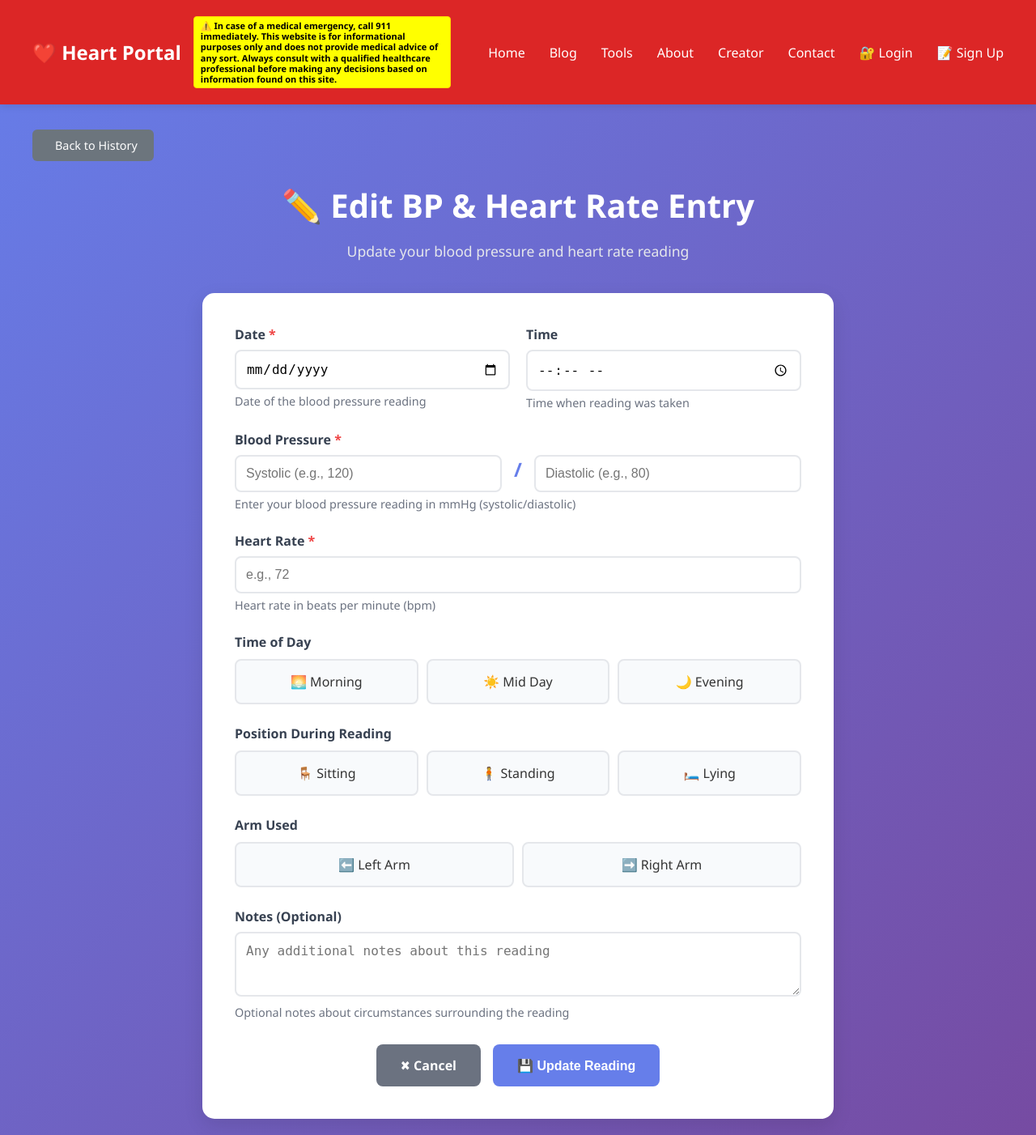
After one commit to rwreynolds/Heart-Portal-Main, a Flask app: template BP-Monitor/templates/edit_entry.html in a window 1280 px wide. The commit adds this page. Shown: the whole page at 81% size. Run offline with Flask 3, Linux system fonts and the light colour scheme; the template is opened without the code that fills it, so the values that code supplies are empty; some libraries are stand-ins or nearby versions.

Commit message:
Add edit and delete functionality to BP Monitor
- Add get_entry_by_id, update_entry, delete_entry functions to database.py
- Add /edit_entry/<id> and /delete_entry/<id> routes to app.py
- Create edit_entry.html template with pre-populated form
- Update history.html with Actions column containing edit/delete buttons
- Add CSS styling for action buttons (blue edit, red delete)
- Averages automatically recalculate after edits/deletes

```diff
--- a/BP-Monitor/app.py
+++ b/BP-Monitor/app.py
@@ -20,7 +20,8 @@ from database import (
     init_bp_database, get_db_connection, release_connection,
     get_settings, get_today_entries, get_recent_entries,
     add_bp_entry, get_bp_history, get_total_entries_count,
-    get_entries_since, update_settings
+    get_entries_since, update_settings, get_entry_by_id,
+    update_entry, delete_entry
 )
 
 app = Flask(__name__)
@@ -149,6 +150,80 @@ def add_entry():
     current_time = datetime.now().strftime('%H:%M')
 
     return render_template('add_entry.html', today=today, current_time=current_time)
+
+@app.route('/edit_entry/<int:entry_id>', methods=['GET', 'POST'])
+def edit_entry(entry_id):
+    current_user = get_current_user()
+    if not current_user:
+        main_app_url = get_main_app_url()
+        return redirect(f"{main_app_url}/login?next={quote(request.url, safe='')}")
+
+    conn = get_db()
+
+    if request.method == 'POST':
+        date = request.form['date']
+        time = request.form['time']
+        systolic = int(request.form['systolic'])
+        diastolic = int(request.form['diastolic'])
+        heart_rate = request.form['heart_rate']
+        time_of_day = request.form.get('time_of_day', 'morning')
+        position = request.form['position']
+        arm = request.form['arm']
+        notes = request.form['notes']
+
+        # Validate blood pressure values
+        if systolic < 50 or systolic > 300:
+            flash('Systolic pressure must be between 50-300 mmHg', 'error')
+            return redirect(url_for('edit_entry', entry_id=entry_id))
+
+        if diastolic < 30 or diastolic > 200:
+            flash('Diastolic pressure must be between 30-200 mmHg', 'error')
+            return redirect(url_for('edit_entry', entry_id=entry_id))
+
+        if systolic <= diastolic:
+            flash('Systolic pressure must be higher than diastolic pressure', 'error')
+            return redirect(url_for('edit_entry', entry_id=entry_id))
+
+        # Validate heart rate if provided
+        if heart_rate and (int(heart_rate) < 30 or int(heart_rate) > 250):
+            flash('Heart rate must be between 30-250 bpm', 'error')
+            return redirect(url_for('edit_entry', entry_id=entry_id))
+
+        success = update_entry(conn, entry_id, date, time, systolic, diastolic,
+                               int(heart_rate) if heart_rate else None,
+                               time_of_day, position, arm, notes)
+
+        if success:
+            flash('Blood pressure entry updated successfully!', 'success')
+            return redirect(url_for('history'))
+        else:
+            flash('Error updating entry', 'error')
+            return redirect(url_for('edit_entry', entry_id=entry_id))
+
+    # GET request - show form with existing data
+    entry = get_entry_by_id(conn, entry_id)
+    if not entry:
+        flash('Entry not found', 'error')
+        return redirect(url_for('history'))
+
+    return render_template('edit_entry.html', entry=entry)
+
+@app.route('/delete_entry/<int:entry_id>', methods=['POST'])
+def delete_entry_route(entry_id):
+    current_user = get_current_user()
+    if not current_user:
+        main_app_url = get_main_app_url()
+        return redirect(f"{main_app_url}/login?next={quote(request.url, safe='')}")
+
+    conn = get_db()
+    success = delete_entry(conn, entry_id)
+
+    if success:
+        flash('Blood pressure entry deleted successfully!', 'success')
+    else:
+        flash('Error deleting entry', 'error')
+
+    return redirect(url_for('history'))
 
 @app.route('/history')
 def history():
--- /dev/null
+++ b/BP-Monitor/templates/edit_entry.html
@@ -0,0 +1,445 @@
+{% extends "base.html" %}
+
+{% block title %}Edit Blood Pressure - Heart Portal{% endblock %}
+
+{% block additional_css %}
+<style>
+.main-content {
+    padding: 40px 0;
+}
+
+.page-header {
+    text-align: center;
+    margin-bottom: 40px;
+}
+
+.page-header h1 {
+    color: white;
+    font-size: 2.5rem;
+    margin-bottom: 10px;
+}
+
+.page-header p {
+    color: #e5e7eb;
+    font-size: 1.1rem;
+}
+
+.form-card {
+    background: white;
+    border-radius: 15px;
+    padding: 40px;
+    box-shadow: 0 8px 25px rgba(0,0,0,0.1);
+    max-width: 700px;
+    margin: 0 auto;
+}
+
+.form-group {
+    margin-bottom: 25px;
+}
+
+.form-group label {
+    display: block;
+    margin-bottom: 8px;
+    font-weight: bold;
+    color: #374151;
+}
+
+.form-group input,
+.form-group select,
+.form-group textarea {
+    width: 100%;
+    padding: 12px;
+    border: 2px solid #e5e7eb;
+    border-radius: 8px;
+    font-size: 16px;
+    transition: border-color 0.3s ease;
+    box-sizing: border-box;
+}
+
+.form-group input:focus,
+.form-group select:focus,
+.form-group textarea:focus {
+    outline: none;
+    border-color: #667eea;
+    box-shadow: 0 0 0 3px rgba(102, 126, 234, 0.1);
+}
+
+.form-group textarea {
+    height: 80px;
+    resize: vertical;
+}
+
+.form-grid {
+    display: grid;
+    grid-template-columns: 1fr 1fr;
+    gap: 20px;
+}
+
+.form-triple {
+    display: grid;
+    grid-template-columns: 1fr 20px 1fr;
+    gap: 10px;
+    align-items: end;
+}
+
+.bp-separator {
+    display: flex;
+    align-items: center;
+    justify-content: center;
+    font-size: 1.5rem;
+    font-weight: bold;
+    color: #667eea;
+    margin-bottom: 12px;
+}
+
+.btn {
+    padding: 15px 30px;
+    border: none;
+    border-radius: 8px;
+    text-decoration: none;
+    font-weight: bold;
+    font-size: 16px;
+    transition: all 0.3s ease;
+    cursor: pointer;
+    display: inline-block;
+    text-align: center;
+}
+
+.btn-primary {
+    background: #667eea;
+    color: white;
+}
+
+.btn-primary:hover {
+    background: #5a67d8;
+}
+
+.btn-secondary {
+    background: #6b7280;
+    color: white;
+}
+
+.btn-secondary:hover {
+    background: #4b5563;
+}
+
+.form-actions {
+    display: flex;
+    gap: 15px;
+    justify-content: center;
+    margin-top: 30px;
+}
+
+.position-options {
+    display: grid;
+    grid-template-columns: repeat(auto-fit, minmax(120px, 1fr));
+    gap: 10px;
+    margin-top: 10px;
+}
+
+.position-option {
+    background: #f8fafc;
+    border: 2px solid #e5e7eb;
+    border-radius: 8px;
+    padding: 15px 10px;
+    text-align: center;
+    cursor: pointer;
+    transition: all 0.3s;
+}
+
+.position-option:hover,
+.position-option.selected {
+    border-color: #667eea;
+    background: #eff6ff;
+}
+
+.arm-options {
+    display: grid;
+    grid-template-columns: 1fr 1fr;
+    gap: 10px;
+    margin-top: 10px;
+}
+
+.arm-option {
+    background: #f8fafc;
+    border: 2px solid #e5e7eb;
+    border-radius: 8px;
+    padding: 15px;
+    text-align: center;
+    cursor: pointer;
+    transition: all 0.3s;
+}
+
+.arm-option:hover,
+.arm-option.selected {
+    border-color: #667eea;
+    background: #eff6ff;
+}
+
+.required {
+    color: #ef4444;
+}
+
+.input-help {
+    font-size: 0.9rem;
+    color: #6b7280;
+    margin-top: 5px;
+}
+
+.back-link {
+    display: inline-flex;
+    align-items: center;
+    gap: 8px;
+    color: white;
+    text-decoration: none;
+    margin-bottom: 20px;
+    transition: color 0.3s;
+}
+
+.back-link:hover {
+    color: #fecaca;
+}
+
+@media (max-width: 768px) {
+    .form-grid,
+    .form-triple {
+        grid-template-columns: 1fr;
+    }
+
+    .bp-separator {
+        display: none;
+    }
+
+    .form-actions {
+        flex-direction: column;
+    }
+
+    .position-options {
+        grid-template-columns: 1fr 1fr;
+    }
+}
+
+.back-button-container {
+    margin-bottom: 20px;
+    position: relative;
+    z-index: 10;
+}
+
+.btn-back {
+    background-color: #6c757d !important;
+    color: white !important;
+    padding: 10px 20px;
+    border: none;
+    border-radius: 6px;
+    text-decoration: none;
+    font-weight: 500;
+    font-size: 0.9rem;
+    transition: background-color 0.3s;
+    display: inline-flex !important;
+    align-items: center;
+    gap: 8px;
+    position: relative;
+    z-index: 10;
+}
+
+.btn-back:hover {
+    background-color: #5a6268 !important;
+    color: white !important;
+    text-decoration: none;
+}
+
+.btn-back i {
+    font-size: 0.8rem;
+}
+</style>
+{% endblock %}
+
+{% block content %}
+<div class="main-container" style="padding-top: 80px;">
+    <div class="back-button-container">
+        <a href="{{ url_for('history') }}" class="btn-back">
+            <i class="fas fa-arrow-left"></i> Back to History
+        </a>
+    </div>
+
+    <!-- Page Header -->
+    <div class="page-header">
+        <h1>✏️ Edit BP & Heart Rate Entry</h1>
+        <p>Update your blood pressure and heart rate reading</p>
+    </div>
+
+    <!-- Entry Form -->
+    <div class="form-card">
+        <form method="POST" action="{{ url_for('edit_entry', entry_id=entry.id) }}">
+            <div class="form-grid">
+                <div class="form-group">
+                    <label for="date">Date <span class="required">*</span></label>
+                    <input type="date" id="date" name="date" value="{{ entry.date }}" required>
+                    <div class="input-help">Date of the blood pressure reading</div>
+                </div>
+
+                <div class="form-group">
+                    <label for="time">Time</label>
+                    <input type="time" id="time" name="time" value="{{ entry.time or '' }}">
+                    <div class="input-help">Time when reading was taken</div>
+                </div>
+            </div>
+
+            <div class="form-group">
+                <label>Blood Pressure <span class="required">*</span></label>
+                <div class="form-triple">
+                    <input type="number" id="systolic" name="systolic" min="50" max="300" required
+                           value="{{ entry.systolic }}" placeholder="Systolic (e.g., 120)">
+                    <div class="bp-separator">/</div>
+                    <input type="number" id="diastolic" name="diastolic" min="30" max="200" required
+                           value="{{ entry.diastolic }}" placeholder="Diastolic (e.g., 80)">
+                </div>
+                <div class="input-help">Enter your blood pressure reading in mmHg (systolic/diastolic)</div>
+            </div>
+
+            <div class="form-group">
+                <label for="heart_rate">Heart Rate <span class="required">*</span></label>
+                <input type="number" id="heart_rate" name="heart_rate" min="30" max="250" required
+                       value="{{ entry.heart_rate or '' }}" placeholder="e.g., 72">
+                <div class="input-help">Heart rate in beats per minute (bpm)</div>
+            </div>
+
+            <div class="form-group">
+                <label>Time of Day</label>
+                <div class="position-options">
+                    <div class="position-option {% if entry.time_of_day == 'morning' %}selected{% endif %}"
+                         onclick="selectTimeOfDay('morning', this)" data-value="morning">
+                        <div>🌅 Morning</div>
+                    </div>
+                    <div class="position-option {% if entry.time_of_day == 'midday' %}selected{% endif %}"
+                         onclick="selectTimeOfDay('midday', this)" data-value="midday">
+                        <div>☀️ Mid Day</div>
+                    </div>
+                    <div class="position-option {% if entry.time_of_day == 'evening' %}selected{% endif %}"
+                         onclick="selectTimeOfDay('evening', this)" data-value="evening">
+                        <div>🌙 Evening</div>
+                    </div>
+                </div>
+                <input type="hidden" id="time_of_day" name="time_of_day" value="{{ entry.time_of_day or 'morning' }}">
+            </div>
+
+            <div class="form-group">
+                <label>Position During Reading</label>
+                <div class="position-options">
+                    <div class="position-option {% if entry.position == 'sitting' %}selected{% endif %}"
+                         onclick="selectPosition('sitting', this)" data-value="sitting">
+                        <div>🪑 Sitting</div>
+                    </div>
+                    <div class="position-option {% if entry.position == 'standing' %}selected{% endif %}"
+                         onclick="selectPosition('standing', this)" data-value="standing">
+                        <div>🧍 Standing</div>
+                    </div>
+                    <div class="position-option {% if entry.position == 'lying' %}selected{% endif %}"
+                         onclick="selectPosition('lying', this)" data-value="lying">
+                        <div>🛏️ Lying</div>
+                    </div>
+                </div>
+                <input type="hidden" id="position" name="position" value="{{ entry.position or 'sitting' }}">
+            </div>
+
+            <div class="form-group">
+                <label>Arm Used</label>
+                <div class="arm-options">
+                    <div class="arm-option {% if entry.arm == 'left' %}selected{% endif %}"
+                         onclick="selectArm('left', this)" data-value="left">
+                        <div>⬅️ Left Arm</div>
+                    </div>
+                    <div class="arm-option {% if entry.arm == 'right' %}selected{% endif %}"
+                         onclick="selectArm('right', this)" data-value="right">
+                        <div>➡️ Right Arm</div>
+                    </div>
+                </div>
+                <input type="hidden" id="arm" name="arm" value="{{ entry.arm or 'left' }}">
+            </div>
+
+            <div class="form-group">
+                <label for="notes">Notes (Optional)</label>
+                <textarea id="notes" name="notes"
+                          placeholder="Any additional notes about this reading">{{ entry.notes or '' }}</textarea>
+                <div class="input-help">Optional notes about circumstances surrounding the reading</div>
+            </div>
+
+            <div class="form-actions">
+                <a href="{{ url_for('history') }}" class="btn btn-secondary">✖ Cancel</a>
+                <button type="submit" class="btn btn-primary">💾 Update Reading</button>
+            </div>
+        </form>
+    </div>
+</div>
+{% endblock %}
+
+{% block scripts %}
+<script>
+    // Handle time of day selection
+    function selectTimeOfDay(timeOfDay, element) {
+        // Remove selected class from all time of day options
+        const timeOptions = element.parentElement.querySelectorAll('.position-option');
+        timeOptions.forEach(option => {
+            option.classList.remove('selected');
+        });
+
+        // Add selected class to clicked element
+        element.classList.add('selected');
+
+        // Update hidden input
+        document.getElementById('time_of_day').value = timeOfDay;
+    }
+
+    // Handle position selection
+    function selectPosition(position, element) {
+        // Remove selected class from all position options (in the position section only)
+        const parentGroup = element.closest('.form-group');
+        parentGroup.querySelectorAll('.position-option').forEach(option => {
+            option.classList.remove('selected');
+        });
+
+        // Add selected class to clicked element
+        element.classList.add('selected');
+
+        // Update hidden input
+        document.getElementById('position').value = position;
+    }
+
+    // Handle arm selection
+    function selectArm(arm, element) {
+        // Remove selected class from all arm options
+        document.querySelectorAll('.arm-option').forEach(option => {
+            option.classList.remove('selected');
+        });
+
+        // Add selected class to clicked element
+        element.classList.add('selected');
+
+        // Update hidden input
+        document.getElementById('arm').value = arm;
+    }
+
+    // Validate blood pressure values
+    document.getElementById('systolic').addEventListener('input', function() {
+        const systolic = parseInt(this.value);
+        const diastolic = parseInt(document.getElementById('diastolic').value);
+
+        if (systolic && diastolic && systolic <= diastolic) {
+            this.setCustomValidity('Systolic pressure must be higher than diastolic pressure');
+        } else {
+            this.setCustomValidity('');
+        }
+    });
+
+    document.getElementById('diastolic').addEventListener('input', function() {
+        const systolic = parseInt(document.getElementById('systolic').value);
+        const diastolic = parseInt(this.value);
+
+        if (systolic && diastolic && systolic <= diastolic) {
+            this.setCustomValidity('Diastolic pressure must be lower than systolic pressure');
+        } else {
+            this.setCustomValidity('');
+        }
+    });
+</script>
+{% endblock %}
```
Also changed, not shown: BP-Monitor/database.py (+40 -0 lines), BP-Monitor/templates/history.html (+51 -0 lines).
